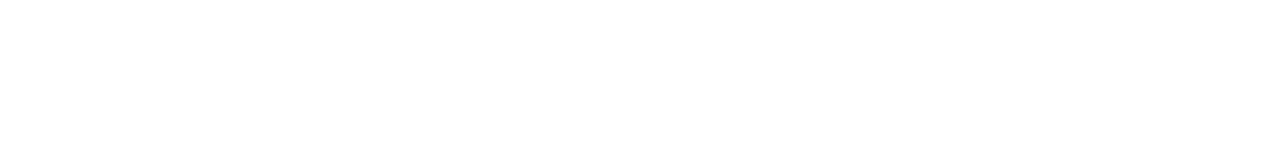
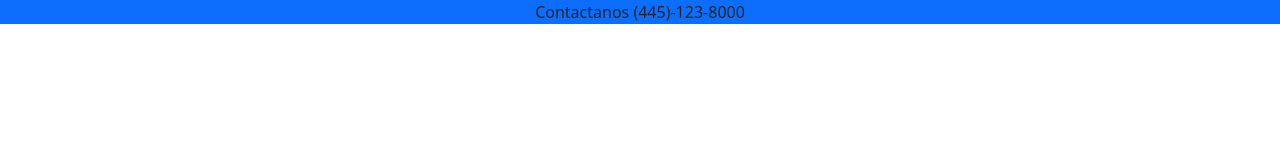
Before and after one commit to ugto/Pagina, a plain HTML site: page index.html in a window 1280 px wide. Drawn offline with nearby package versions, Linux system fonts and the light colour scheme.

Commit message:
Se agrego el área de contactanos

```diff
--- a/index.html
+++ b/index.html
@@ -10,6 +10,10 @@
     <title>MiprimerSitio</title>
 </head>
 <body>
+    <!--ENCABEZADO-->
+    <header>
+        <p class="container-fluid bg-primary d-flex justify-content-center">Contactanos (445)-123-8000</p>
+    </header>
 
     <!-- Option 1: Bootstrap Bundle with Popper -->
     <script src="https://cdn.jsdelivr.net/npm/bootstrap@5.1.1/dist/js/bootstrap.bundle.min.js" integrity="sha384-/bQdsTh/da6pkI1MST/rWKFNjaCP5gBSY4sEBT38Q/9RBh9AH40zEOg7Hlq2THRZ" crossorigin="anonymous"></script>
```
